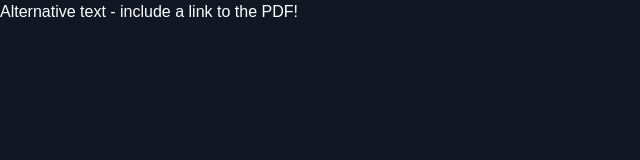
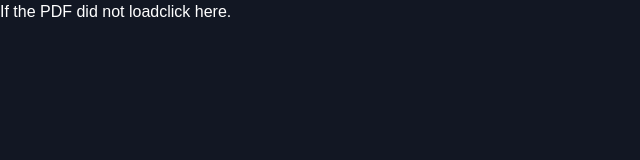
Before and after one commit to xLightless/reeceturner.com, a React (Vite) app in the folder portfolio/: page /resume in a window 1280 px wide. Shown: the top 160 px of the page, without its empty margins (0-640 px from the left). Built offline with nearby package versions, Linux system fonts and the light colour scheme.

Commit message:
Vercel invalid resume path

```diff
--- a/portfolio/src/App.tsx
+++ b/portfolio/src/App.tsx
@@ -18,7 +18,7 @@ const NotFound: React.FC = () => {
 const Resume: React.FC = () => {
   return (
     <object data="/resume/reece-turner-resume.pdf" type="application/pdf" className='w-full h-screen'>
-        <p>Alternative text - include a link <a href="http://africau.edu/images/default/sample.pdf">to the PDF!</a></p>
+        <p>If the PDF did not load<a href="/resume/reece-turner-resume.pdf">click here</a>.</p>
     </object>
   )
 };
```
